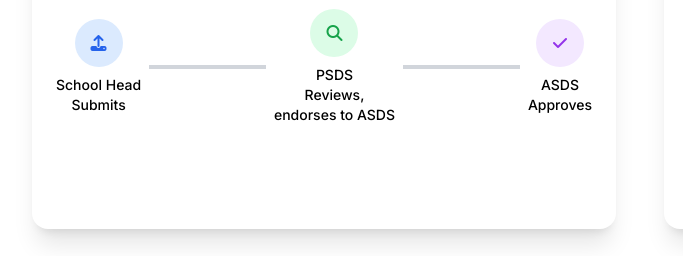
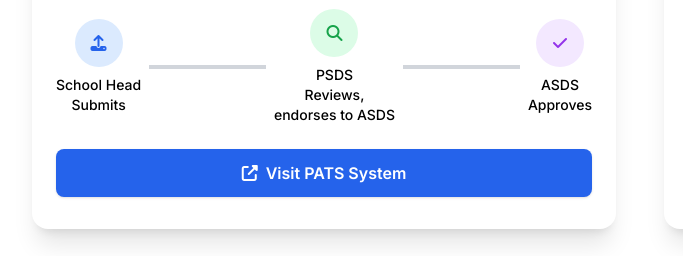
Before and after one commit to Kerbi-Diaz/eugerio-ojtblog, a website: page index.html in a window 1280 px wide. Shown: the part 5921-6177 px from the top of the page, 0-683 px from the left. Drawn offline with nearby package versions, Linux system fonts and the light colour scheme.

Commit message:
Refactor Project 1 section in index.html

```diff
--- a/index.html
+++ b/index.html
@@ -1582,6 +1582,23 @@
                 </div>
             </div>
         </div>
+
+        <!-- PATS Link Button -->
+        <div class="flex flex-col gap-3">
+            <a href="https://pats.depedsorsogon.com.ph/login.php"
+               target="_blank"
+               class="w-full inline-flex items-center justify-center px-4 py-3 bg-blue-600 hover:bg-blue-700 text-white font-semibold rounded-lg shadow transition hover:scale-105">
+                <i class="fas fa-external-link-alt mr-2"></i>
+                Visit PATS System
+            </a>
+
+            <!-- Optional: Keep the demo video button if you have one -->
+            <!-- <button onclick="openVideoModal('pats-tracking')"
+                    class="w-full inline-flex items-center justify-center px-4 py-3 bg-emerald-600 hover:bg-emerald-700 text-white font-semibold rounded-lg shadow transition hover:scale-105">
+                <i class="fas fa-play-circle mr-2"></i>
+                Watch Demo
+            </button> -->
+        </div>
     </div>
 </div>
 
```
Lines whose indentation alone changed are shown as unchanged.
